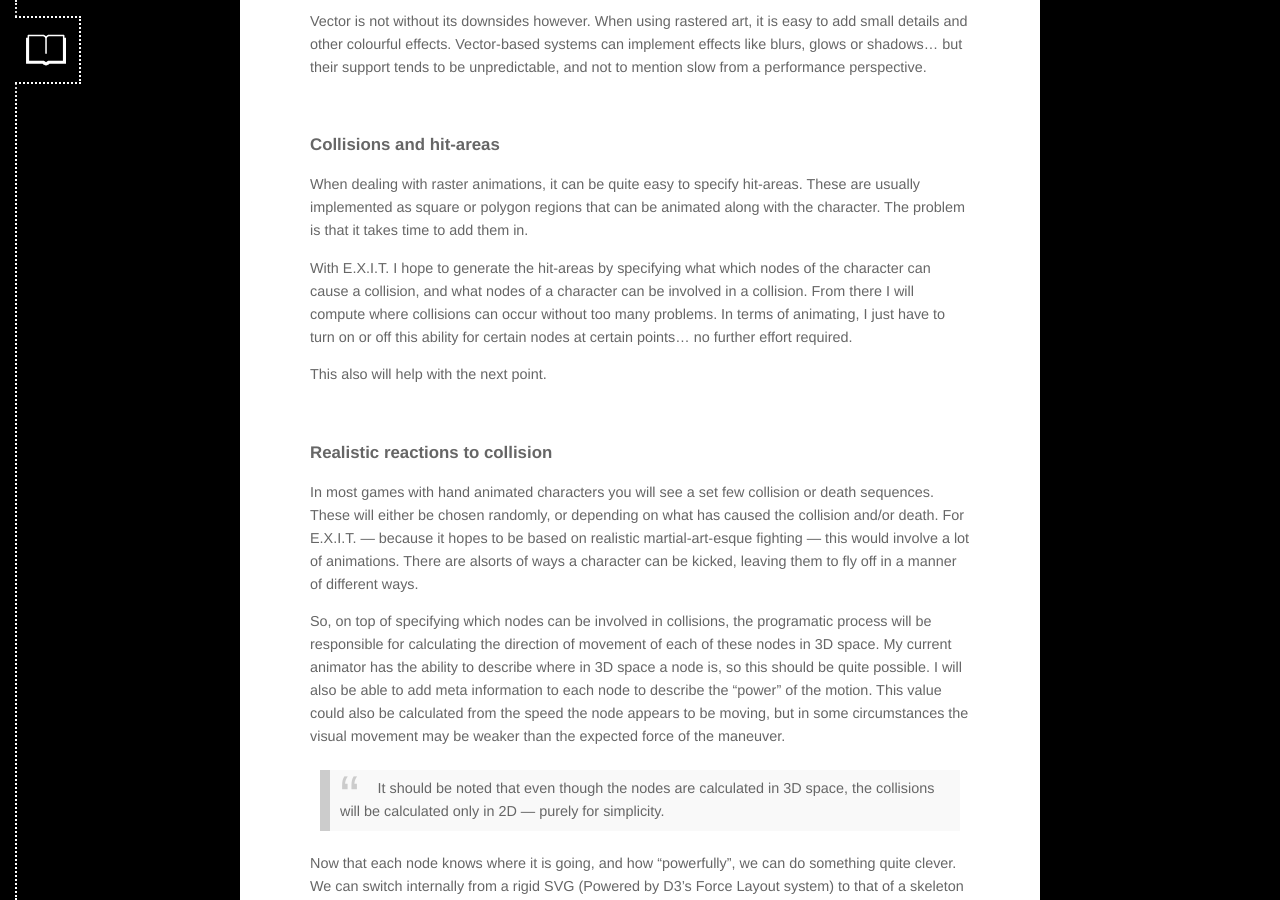
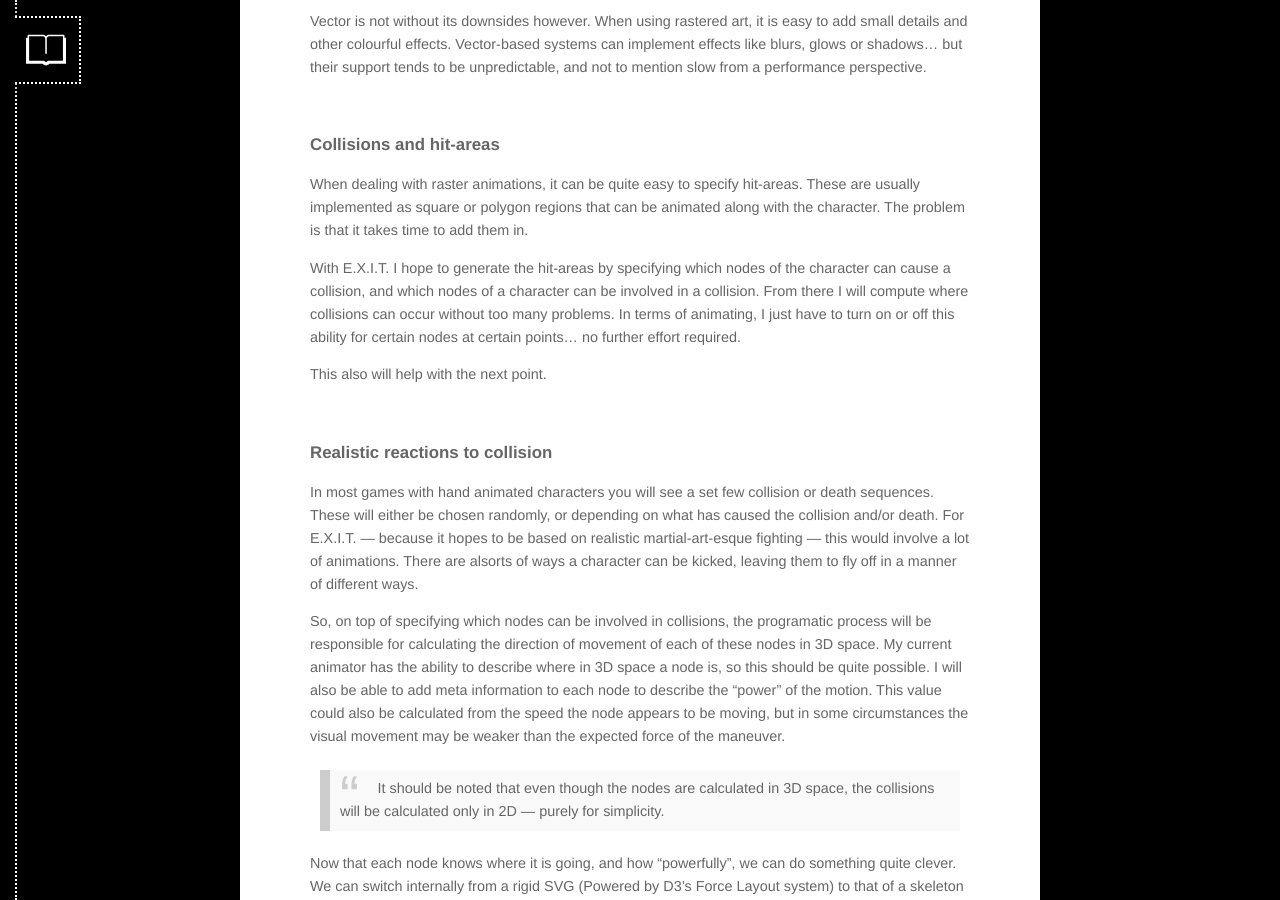
Before and after one commit to codelamp/codelamp.github.io, a Jekyll site: the page built from _posts/2015-12-03-desigining-a-fluid-character-animation-system.md, in a window 1280 px wide and 900 px high, scrolled down 2363 px. Built offline with Jekyll 4.4.1, drawn with Linux system fonts in a browser that asks for light colours; comment, search, counter and statistics services are not loaded.

Commit message:
further fixes

```diff
--- a/_posts/2015-12-03-desigining-a-fluid-character-animation-system.md
+++ b/_posts/2015-12-03-desigining-a-fluid-character-animation-system.md
@@ -66,7 +66,7 @@ Vector is not without its downsides however. When using rastered art, it is easy
 
 When dealing with raster animations, it can be quite easy to specify hit-areas. These are usually implemented as square or polygon regions that can be animated along with the character. The problem is that it takes time to add them in.
 
-With E.X.I.T. I hope to generate the hit-areas by specifying what which nodes of the character can cause a collision, and what nodes of a character can be involved in a collision. From there I will compute where collisions can occur without too many problems. In terms of animating, I just have to turn on or off this ability for certain nodes at certain points... no further effort required.
+With E.X.I.T. I hope to generate the hit-areas by specifying which nodes of the character can cause a collision, and which nodes of a character can be involved in a collision. From there I will compute where collisions can occur without too many problems. In terms of animating, I just have to turn on or off this ability for certain nodes at certain points... no further effort required.
 
 This also will help with the next point.
 
```
